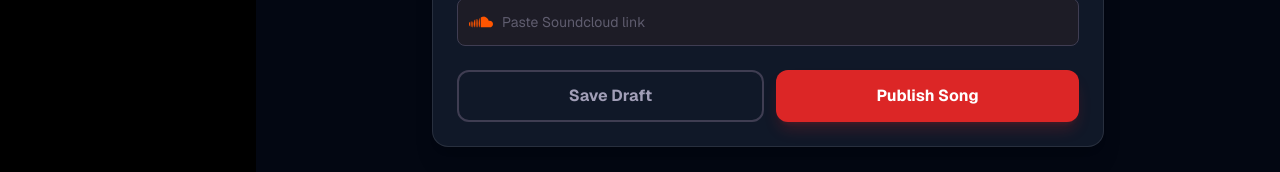
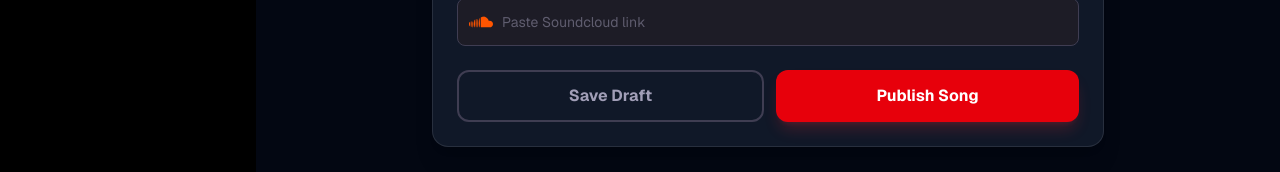
Before and after one commit to demeesterroel/sacred-fire-songs, a Next.js app: page /songbook/songs/add in a window 1280 px wide. Shown: the part 1167-1339 px from the top of the page. Built offline with nearby package versions, Linux system fonts and the light colour scheme; no server answers.

Commit message:
style: fix missing primary color on publish button by using explicit red-600

```diff
--- a/components/song/SongForm.tsx
+++ b/components/song/SongForm.tsx
@@ -445,7 +445,7 @@ const SongForm = ({ mode, initialData, songId, versionId }: SongFormProps) => {
                 <button
                     type="submit"
                     disabled={mutation.isPending}
-                    className="flex-1 bg-primary text-white font-bold py-3 rounded-xl shadow-lg shadow-primary/20 active:scale-[0.98] transition-transform disabled:opacity-50 disabled:cursor-not-allowed flex justify-center items-center gap-2"
+                    className="flex-1 bg-red-600 hover:bg-red-500 text-white font-bold py-3 rounded-xl shadow-lg shadow-red-500/20 active:scale-[0.98] transition-transform disabled:opacity-50 disabled:cursor-not-allowed flex justify-center items-center gap-2"
                 >
                     {mutation.isPending ? (
                         <>
```
